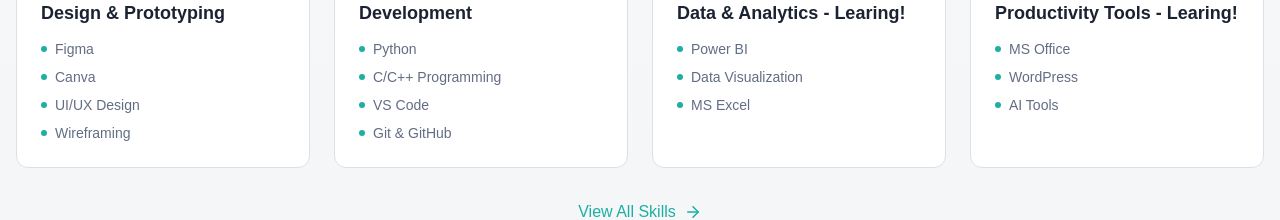
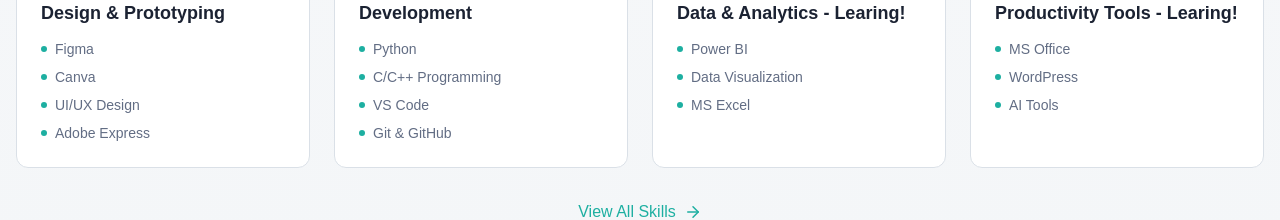
Before and after one commit to Aswinprasath/momentum-portfolio, a React (Vite) app: page / in a window 1280 px wide. Shown: the part 1140-1360 px from the top of the page. Built offline with nearby package versions, Linux system fonts and the light colour scheme; the HTML template or start-up script is replaced by a standard one.

Commit message:
Update skills in Design & Prototyping category

```diff
--- a/src/components/home/SkillsPreview.tsx
+++ b/src/components/home/SkillsPreview.tsx
@@ -7,7 +7,7 @@ const skillCategories = [
   {
     icon: Palette,
     title: 'Design & Prototyping',
-    skills: ['Figma', 'Canva', 'UI/UX Design', 'Wireframing'],
+    skills: ['Figma', 'Canva', 'UI/UX Design', 'Adobe Express'],
     color: 'text-pink-500',
   },
   {
```
